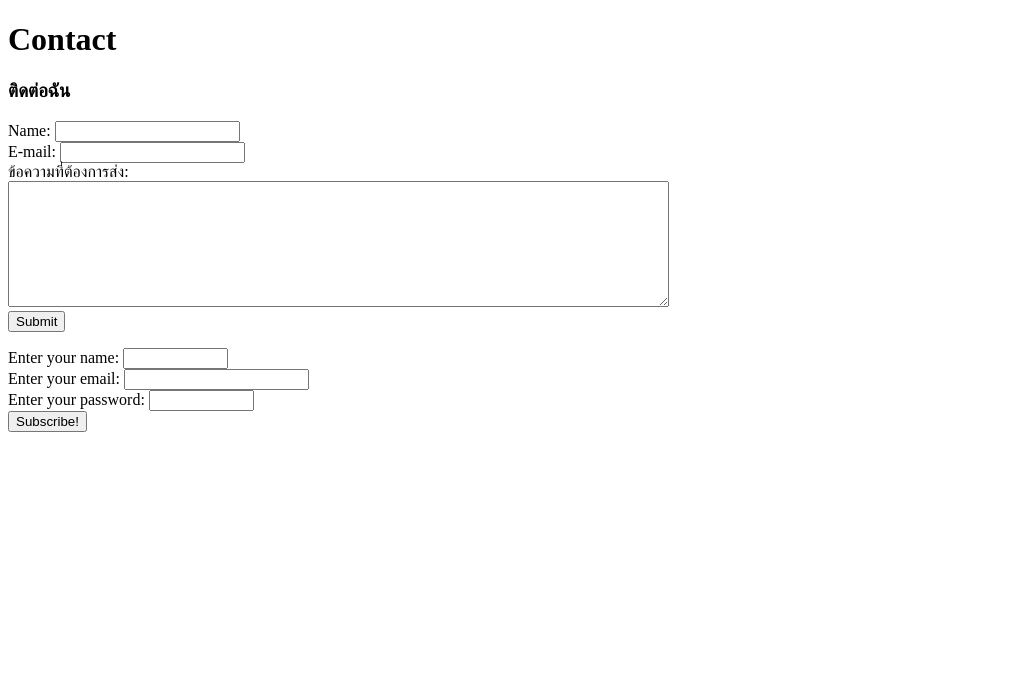
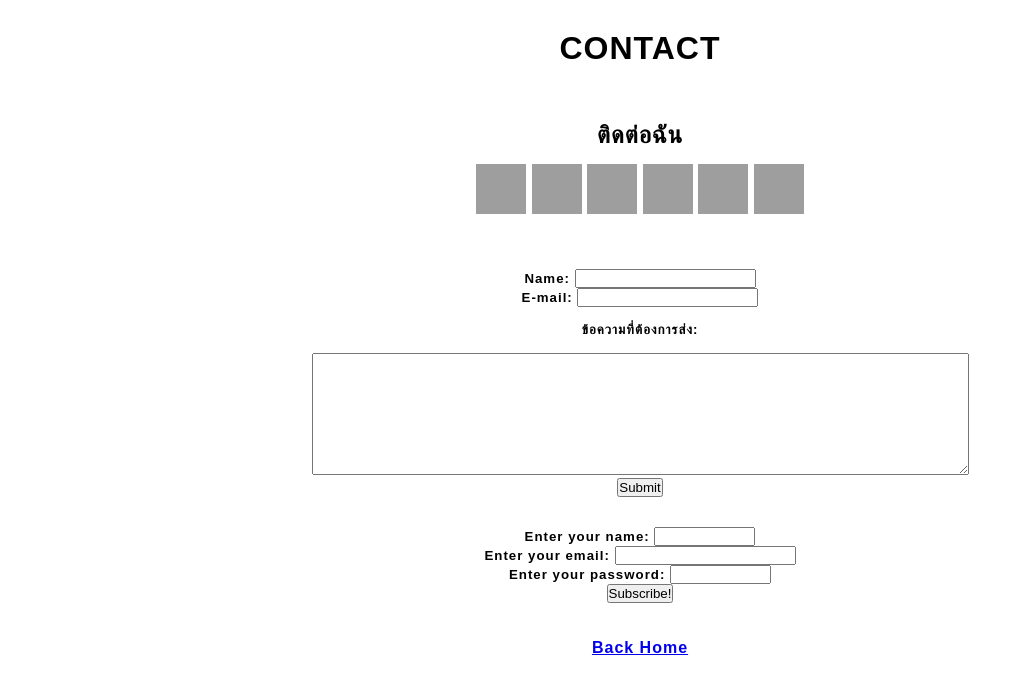
Before and after one commit to Paiboon2001/Resume, a plain HTML site: page contact.html in a window 1280 px wide. Shown: the whole page, without its empty margins (0-1024 px from the left). Drawn offline with Linux system fonts and the light colour scheme; grey boxes are pictures that could not be loaded.

Commit message:
Add files via upload

```diff
--- a/contact.html
+++ b/contact.html
@@ -2,29 +2,52 @@
 <html lang="en" dir="ltr">
 
 <head>
-  <meta charset="utf-8">
+  <meta charset="UTF-8">
+    <meta http-equiv="X-UA-Compatible" content="IE=edge">
+    <meta name="viewport" content="width=device-width, initial-scale=1.0">
   <title>Contact Me</title>
-  <link rel="stylesheet" href="css/styles.css">
+  <link rel="icon" type="image/x-icon" href="favicon.ico">
+  <link rel="stylesheet" href="css/style.css">
+  <link href="https://fonts.googleapis.com/icon?family=Material+Icons" rel="stylesheet">
+
 </head>
 
 <body>
-  <h1>Contact</h1>
+  <h1 class="pai">CONTACT</h1>
+  <br>
+<br><br>
 
-</body>
 
-</html>
-<h3>ติดต่อฉัน</h3>
-      <form class="work1" action="mailto:(gmailของคุณ)" method="post"        enctype="text/plain">
+  <h2 class="qq">ติดต่อฉัน</h2>
+
+<div class="pic">
+  <a href="https://www.pim.ac.th/" target="_blank"><img src="https://upload.wikimedia.org/wikipedia/th/1/16/Logo_PIM.png"width="50"height="50"></a>
+  <a href="https://github.com/Paiboon2001" target="_blank"><img src="https://upload.wikimedia.org/wikipedia/commons/thumb/9/91/Octicons-mark-github.svg/2048px-Octicons-mark-github.svg.png"width="50"height="50"></a>
+  <a href="https://www.facebook.com/profile.php?id=100004251557485" target="_blank"><img src="https://www.facebook.com/images/fb_icon_325x325.png"width="50"height="50"></a>
+  <a href="https://www.secure.instagram.com/" target="_blank"><img src="https://www.dailygizmo.tv/wp-content/uploads/2020/05/instagram-png-instagram-png-logo-1455-300x300.png"width="50"height="50"></a>
+  <a href="https://twitter.com/" target="_blank"><img src="https://upload.wikimedia.org/wikipedia/commons/thumb/4/4f/Twitter-logo.svg/1200px-Twitter-logo.svg.png"width="50"height="50"></a>
+  <a href="https://www.youtube.com/channel/UCxI2Cnm5J1PWL75DRR05YNg" target="_blank"><img src="https://play-lh.googleusercontent.com/lMoItBgdPPVDJsNOVtP26EKHePkwBg-PkuY9NOrc-fumRtTFP4XhpUNk_22syN4Datc"width="50"height="50"></a>
+</div>
+
+  <br><br>
+  <div class="qq">
+    <h5>
+      <form class="" action="mailto:(gmailของคุณ)" method="post"        enctype="text/plain">
           <label>Name:</label>
           <input type="text" name="name_surname" value=""><br>
           <label>E-mail:</label>
-          <input type="email" name="email" value=""><br>
-          <label>ข้อความที่ต้องการส่ง:</label><br>
+          <input type="email" name="email" value="">
+          <br>
+          <br>
+          <label>ข้อความที่ต้องการส่ง:</label>
+          <br>
+          <br>
           <textarea name="message" rows="8" cols="80"></textarea><br>
           <input type="submit" name="" >
     </form>
+  <br><br>
     <p>
-      <form action="work1" method="get" class="form-example">
+      <form action="" method="get" class="form-example">
     <div class="form-example">
       <label for="name">Enter your name: </label>
       <input type="text" name="name" id="name" required minlength="4" maxlength="8" size="10">
@@ -42,3 +65,15 @@
     </div>
   </form>
     </p>
+  </h5>
+  </div>
+  <br><br>
+  <div class="work1">
+    <p>
+     <a href="index.html">Back Home</a>
+    </p>
+</div>
+
+</body>
+
+</html>
--- a/css/style.css
+++ b/css/style.css
@@ -1,5 +1,5 @@
 body{
-	background-image: linear-gradient(#e3e3e3, #938989);
+	background-image: linear-gradient(#e3e3e3);
 
 	font-weight: bold;
 	letter-spacing: 1px;
@@ -16,7 +16,7 @@ body{
 	border-radius: 50%;
 	border: 8px solid #3bc5fb;
 	text-align: center;
-	margin-top: 230%;
+	margin-top: 250%;
 
 }
 .profile img{
@@ -74,6 +74,18 @@ hr{
   .p3 span{
 	color: #ff9b00; padding-left: 20px;
 }
+.p4{
+	font-size: 20px;
+	word-spacing: 1px;
+	letter-spacing: 0px;
+	margin-top: 20px;
+}
+  .p4 span{
+	color: #000000; padding-left: 30px;
+}
+.p4{
+	color: #ff9b00;
+}
 .ww{
 	margin-top: 10px;
 }
@@ -88,6 +100,7 @@ hr{
 	color: #4d4d4d;
 }
 .work{
+
 	margin-left: 35%;
 }
 .kk{
@@ -99,6 +112,10 @@ hr{
 .ee{
 	text-align: center;
 	margin: auto;
+}
+.mm{
+
+	margin-left: 25%;
 }
 .work1{
 
@@ -116,3 +133,16 @@ hr{
 .icons2{
 	padding: 15px 30px;
 }
+.qq{
+
+	margin: auto;
+	text-align: center;
+}
+.pai{
+	margin-top: 30px;
+}
+.pic{
+	margin: auto;
+	padding: 15px 30px;
+	text-align: center;
+}
```
Also changed, not shown: index.html (+23 -5 lines).
